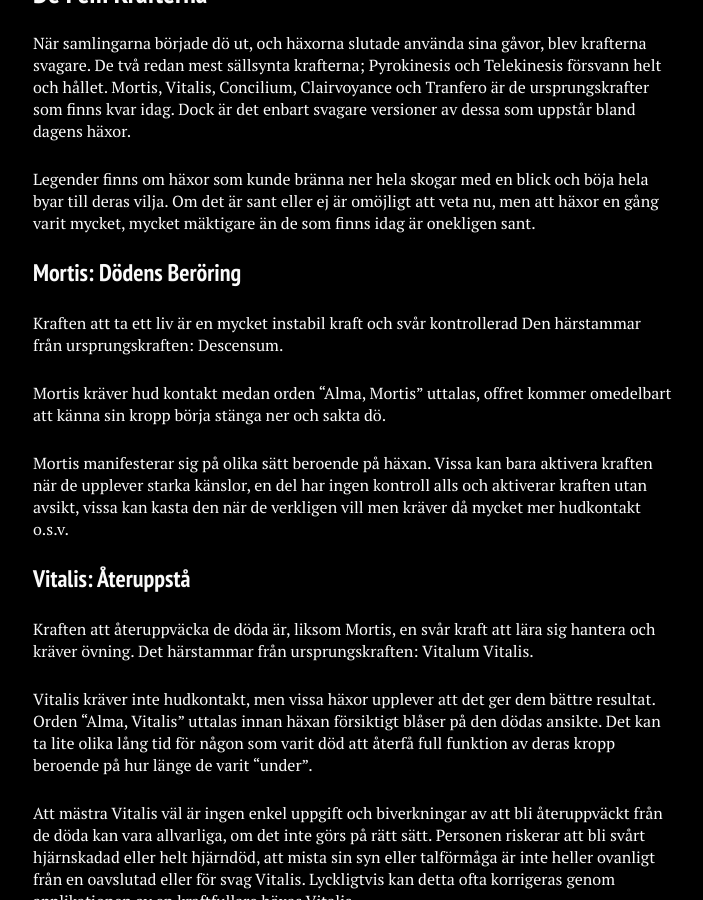
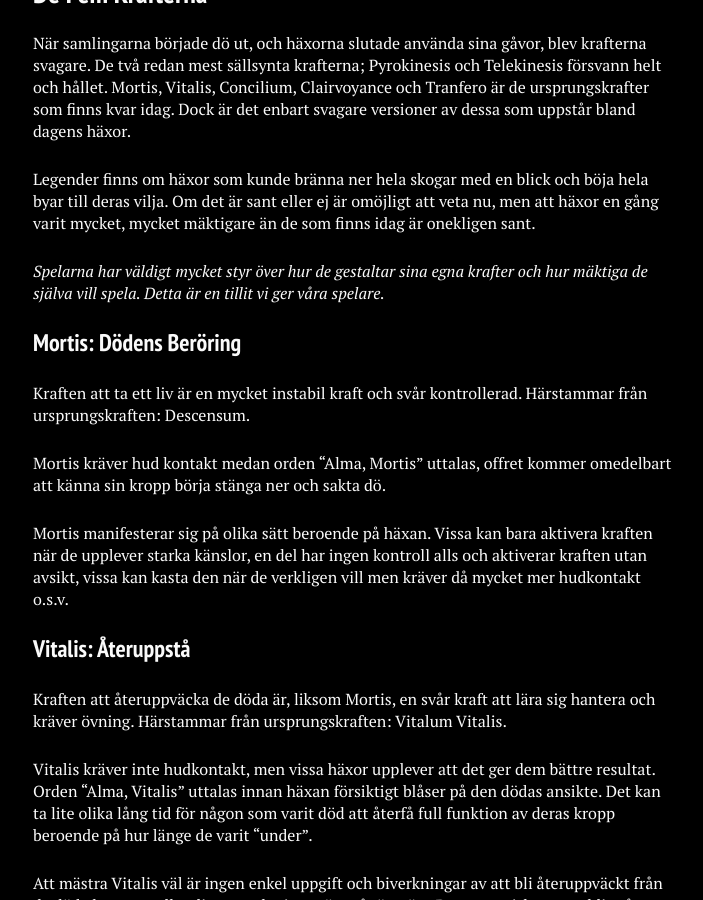
Before and after one commit to stanislavb/www.coven.nu, a Jekyll site: the page built from fiktion/index.md, in a window 1280 px wide and 900 px high, scrolled down 1813 px. Shown: the whole window, without its empty margins (287-990 px from the left). Built offline with Jekyll 4.4.1, drawn with Linux system fonts in a browser that asks for light colours; nearby versions of some CDN libraries.

Commit message:
Update index.md

```diff
--- a/fiktion/index.md
+++ b/fiktion/index.md
@@ -43,9 +43,11 @@ När samlingarna började dö ut, och häxorna slutade använda sina gåvor, ble
 
 Legender finns om häxor som kunde bränna ner hela skogar med en blick och böja hela byar till deras vilja. Om det är sant eller ej är omöjligt att veta nu, men att häxor en gång varit mycket, mycket mäktigare än de som finns idag är onekligen sant.
 
+*Spelarna har väldigt mycket styr över hur de gestaltar sina egna krafter och hur mäktiga de själva vill spela. Detta är en tillit vi ger våra spelare.*
+
 ### Mortis: Dödens Beröring
 
-Kraften att ta ett  liv är en mycket instabil kraft och svår kontrollerad Den härstammar från ursprungskraften: Descensum.
+Kraften att ta ett  liv är en mycket instabil kraft och svår kontrollerad. Härstammar från ursprungskraften: Descensum.
 
 Mortis kräver hud kontakt medan orden "Alma, Mortis" uttalas, offret kommer omedelbart att känna sin kropp börja stänga ner och sakta dö.
 
@@ -53,7 +55,7 @@ Mortis manifesterar sig på olika sätt beroende på häxan. Vissa kan bara akti
 
 ### Vitalis: Återuppstå
 
-Kraften att återuppväcka de döda är, liksom Mortis, en svår kraft att lära sig hantera och kräver övning. Det härstammar från ursprungskraften: Vitalum Vitalis.
+Kraften att återuppväcka de döda är, liksom Mortis, en svår kraft att lära sig hantera och kräver övning. Härstammar från ursprungskraften: Vitalum Vitalis.
 
 Vitalis kräver inte hudkontakt, men vissa häxor upplever att det ger dem bättre resultat. Orden "Alma, Vitalis" uttalas innan häxan försiktigt blåser på den dödas ansikte. Det kan ta lite olika lång tid för någon som varit död att återfå full funktion av deras kropp beroende på hur länge de varit “under”.
 
```
